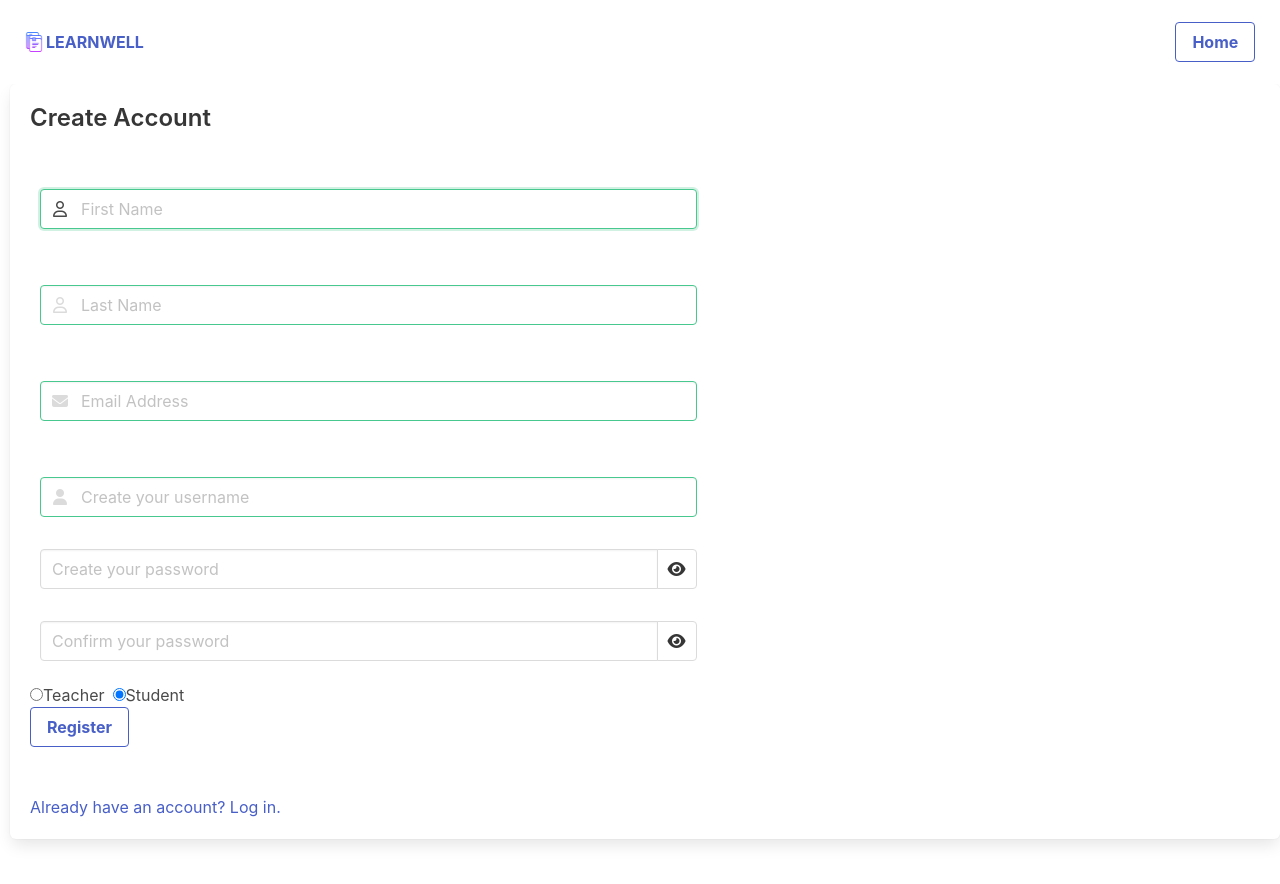
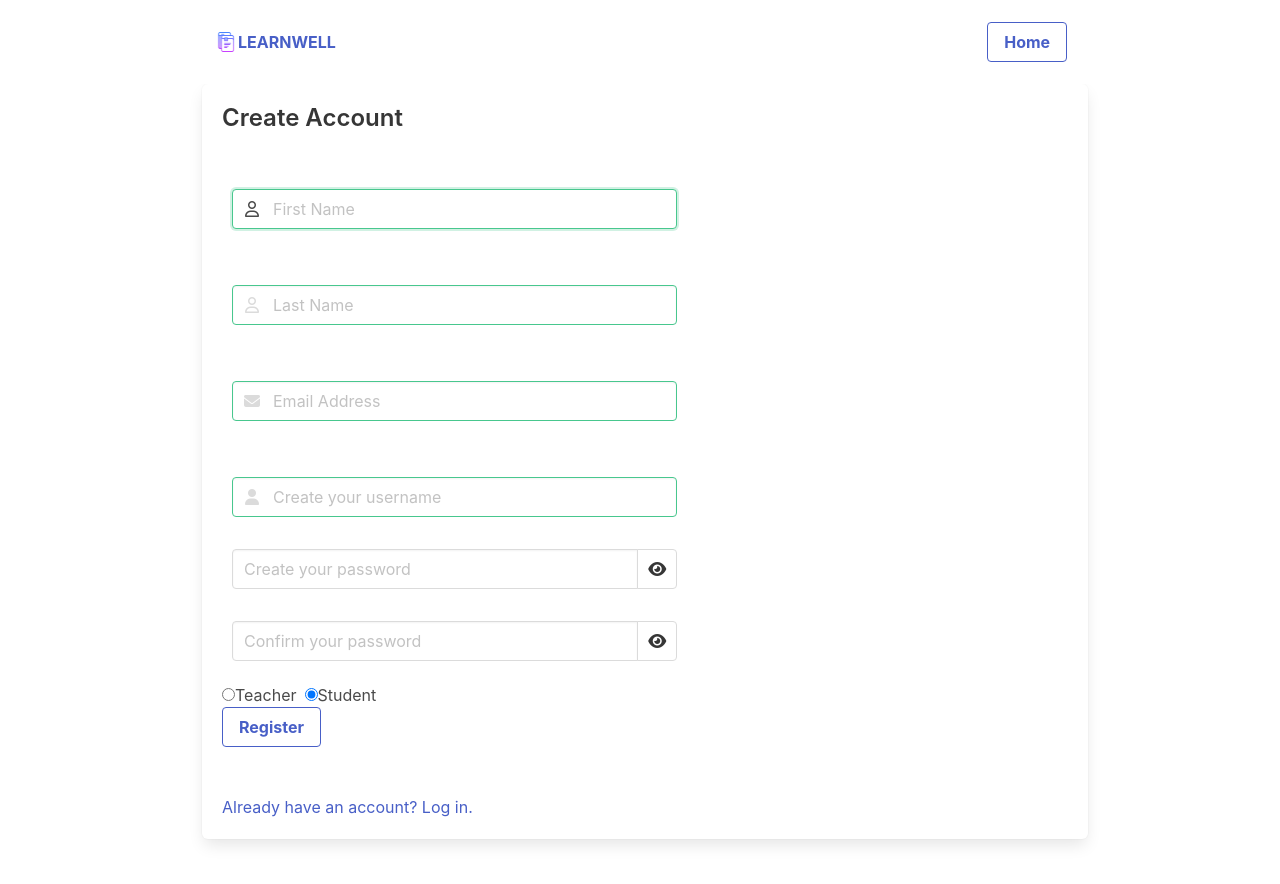
Before and after one commit to uriel-martinez1/LearnWell, a Vue app in the folder vue/: page /register in a window 1280 px wide. Shown: the top 884 px of the page. Built offline with nearby package versions, Linux system fonts and the light colour scheme.

Commit message:
finished conditional styles for app.vue on router path

```diff
--- a/vue/src/App.vue
+++ b/vue/src/App.vue
@@ -1,13 +1,24 @@
 <template>
-
   <div class="sidebar" v-if="$store.state.token != ''">
     <div v-if="!$store.state.user.role == false">
-      <side-bar-student-dashboard v-if="$store.state.user.role == 'student'"></side-bar-student-dashboard>
+      <side-bar-student-dashboard
+        v-if="$store.state.user.role == 'student'"
+      ></side-bar-student-dashboard>
       <side-bar-teacher-dashboard v-else></side-bar-teacher-dashboard>
     </div>
   </div>
-  <div id="capstone-app">
-    <router-view :key="$route.fullPath"/>
+  <div
+    id="capstone-app"
+    :class="{
+      mainPage:
+        this.$route.path.includes('/teacher') ||
+        this.$route.path.includes('/student'),
+      homePage: this.$route.path === '/',
+      loginPage: this.$route.path === '/login',
+      registerPage: this.$route.path === '/register',
+    }"
+  >
+    <router-view :key="$route.fullPath" />
   </div>
 </template>
 <script>
@@ -24,21 +35,39 @@ export default {
     },
     notificationClass() {
       return {
-        'status-message': true,
-        error: this.notification?.type?.toLowerCase() === 'error',
-        success: this.notification?.type?.toLowerCase() === 'success'
+        "status-message": true,
+        error: this.notification?.type?.toLowerCase() === "error",
+        success: this.notification?.type?.toLowerCase() === "success",
       };
-    }
+    },
   },
   methods: {
     clearNotification() {
-      this.$store.commit('CLEAR_NOTIFICATION');
+      this.$store.commit("CLEAR_NOTIFICATION");
     },
-  }
-
+  },
 };
 </script>
 <style>
+.loginPage {
+  width: 50%;
+  transform: translate(25vw);
+}
+
+.mainPage {
+  width: 65%;
+  transform: translate(25vw);
+}
+
+.homePage {
+  width: 80%;
+  transform: translate(10vw);
+}
+
+.registerPage {
+  width: 70%;
+  transform: translate(15vw);
+}
 
 #capstone-app {
   box-sizing: border-box;
--- a/vue/src/components/CurriculumElement.vue
+++ b/vue/src/components/CurriculumElement.vue
@@ -2,7 +2,7 @@
     <nav class="breadcrumb is-medium is-centered" aria-label="breadcrumbs">
         <ul>
             <li><a v-on:click="backToDashboard">Dashboard</a></li>
-            <li><a v-on:click="backToCourse">{{ this.courseData.courseName }}</a></li>
+            <li><a v-on:click="backToCourse(courseData.courseId)">{{ this.courseData.courseName }}</a></li>
             <li class="is-active"><a href="#" aria-current="page">{{ curriculum.description }}</a></li>
         </ul>
     </nav>
--- a/vue/src/components/Student/SideBarStudentDashboard.vue
+++ b/vue/src/components/Student/SideBarStudentDashboard.vue
@@ -79,6 +79,8 @@ export default {
           // TODO Get the curriculum
         });
       });
+
+      console.log(typeof(this.$route.path))
     // StudentService.getAssignmentsByCurriculumId(this.$store.state.curriculumElements.curriculumElementId)
     // .then(response => {
     //   this.assignments = response.data;
--- a/vue/src/views/LoginView.vue
+++ b/vue/src/views/LoginView.vue
@@ -50,6 +50,8 @@ export default {
       }
 
     }
+    console.log(typeof(this.$route.path))
+
   },
   data() {
     return {
```
